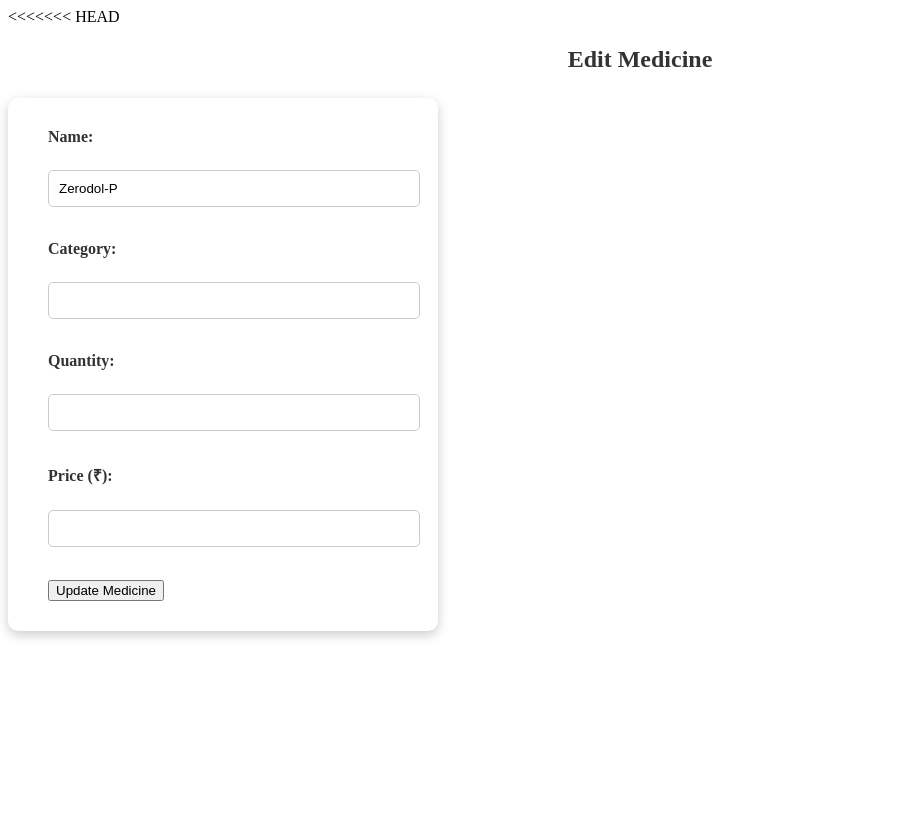
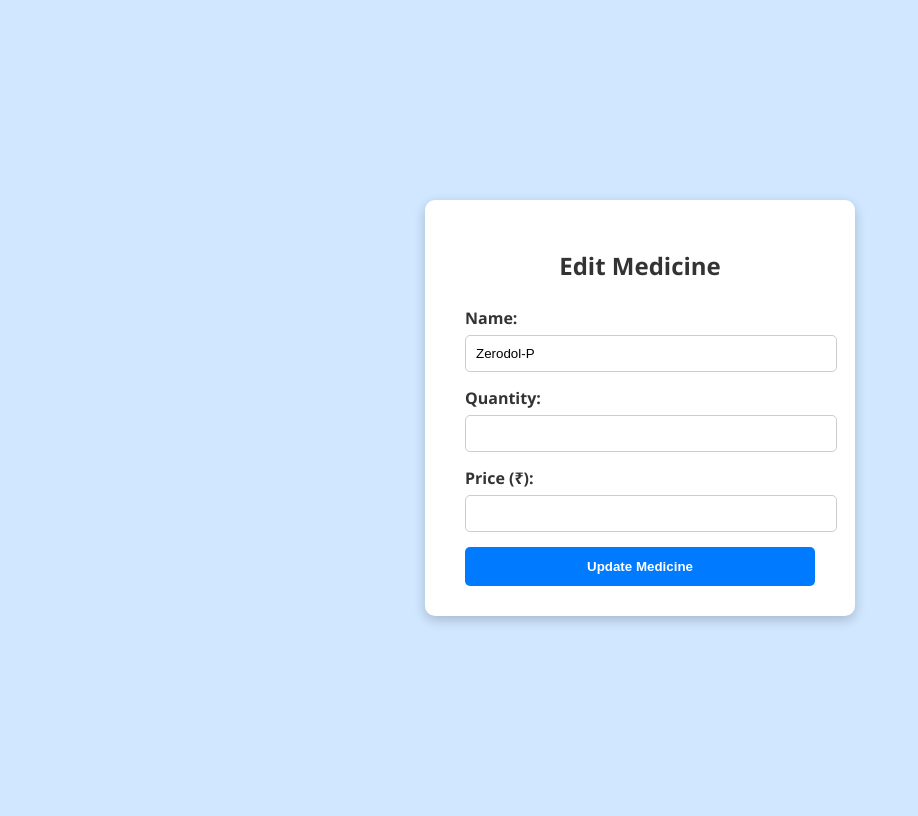
Before and after one commit to Ishankalhe911/-clinic-management, a PHP site: page /edit_medicine.php?id=4 in a window 1280 px wide. Shown: the whole page, without its empty margins (0-918 px from the left). Before the commit the page ends 639 px from the top, so only its background shows below. Run offline with PHP 8.4, Linux system fonts and the light colour scheme; data comes from the database, SQL or seed files in the repository; data that the repository does not hold is empty.

Commit message:
Fix: Edit medicine form updated and error resolved

```diff
--- a/medicines/edit_medicine.php
+++ b/medicines/edit_medicine.php
@@ -9,21 +9,19 @@ if ($conn->connect_error) {
 
 // Get the ID from the URL
 $id = $_GET["id"] ?? null;
-
 if (!$id) {
     die("❌ Medicine ID not provided.");
 }
 
 // Handle form submission
 if ($_SERVER["REQUEST_METHOD"] == "POST") {
-    $name = $_POST["name"];
-    $category = $_POST["category"];
-    $quantity = $_POST["quantity"];
-    $price = $_POST["price"];
+    // Sanitize input
+    $name = $conn->real_escape_string($_POST["name"]);
+    $quantity = (int) $_POST["quantity"];
+    $price = (float) $_POST["price"];
 
     $update_sql = "UPDATE medicines SET
                     name='$name',
-                    category='$category',
                     quantity='$quantity',
                     price='$price'
                   WHERE id=$id";
@@ -37,10 +35,9 @@ if ($_SERVER["REQUEST_METHOD"] == "POST") {
     }
 }
 
-// Load existing data
+// Load existing medicine data
 $sql = "SELECT * FROM medicines WHERE id = $id";
 $result = $conn->query($sql);
-
 if ($result->num_rows != 1) {
     die("❌ Medicine not found.");
 }
@@ -52,14 +49,10 @@ $medicine = $result->fetch_assoc();
 <html>
 <head>
     <title>Edit Medicine</title>
-<<<<<<< HEAD
     <style>
-=======
-     <style>
->>>>>>> 8783693 (Updated add, edit, view medicine files and SQL with inline CSS)
         body {
             font-family: 'Segoe UI', sans-serif;
-            background-color: #d0e7ff; /* Light blue */
+            background-color: #d0e7ff;
             display: flex;
             justify-content: center;
             align-items: center;
@@ -106,7 +99,7 @@ $medicine = $result->fetch_assoc();
             box-shadow: 0 0 5px rgba(0,123,255,0.4);
         }
 
-        input[type="submit"] {
+        button[type="submit"] {
             width: 100%;
             background-color: #007bff;
             color: white;
@@ -118,25 +111,23 @@ $medicine = $result->fetch_assoc();
             transition: 0.3s;
         }
 
-        input[type="submit"]:hover {
+        button[type="submit"]:hover {
             background-color: #0056b3;
         }
     </style>
 </head>
 <body>
-    <h2>Edit Medicine</h2>
     <form method="POST">
-        <label>Name:</label><br>
-        <input type="text" name="name" value="<?= $medicine['name'] ?>" required><br><br>
+        <h2>Edit Medicine</h2>
 
-        <label>Category:</label><br>
-        <input type="text" name="category" value="<?= $medicine['category'] ?>" required><br><br>
+        <label>Name:</label>
+        <input type="text" name="name" value="<?= htmlspecialchars($medicine['name']) ?>" required>
 
-        <label>Quantity:</label><br>
-        <input type="number" name="quantity" value="<?= $medicine['quantity'] ?>" required><br><br>
+        <label>Quantity:</label>
+        <input type="number" name="quantity" value="<?= htmlspecialchars($medicine['quantity']) ?>" required>
 
-        <label>Price (₹):</label><br>
-        <input type="number" step="0.01" name="price" value="<?= $medicine['price'] ?>" required><br><br>
+        <label>Price (₹):</label>
+        <input type="number" step="0.01" name="price" value="<?= htmlspecialchars($medicine['price']) ?>" required>
 
         <button type="submit">Update Medicine</button>
     </form>
```
